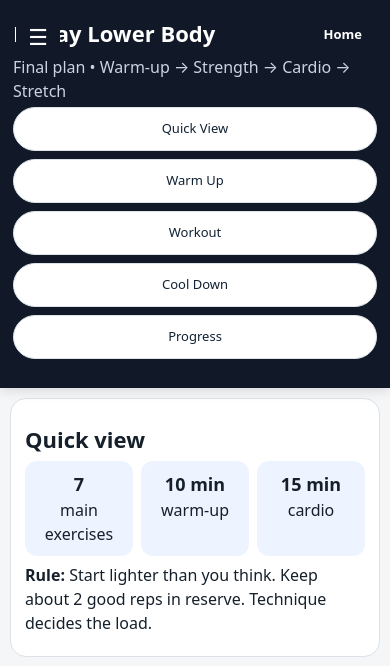
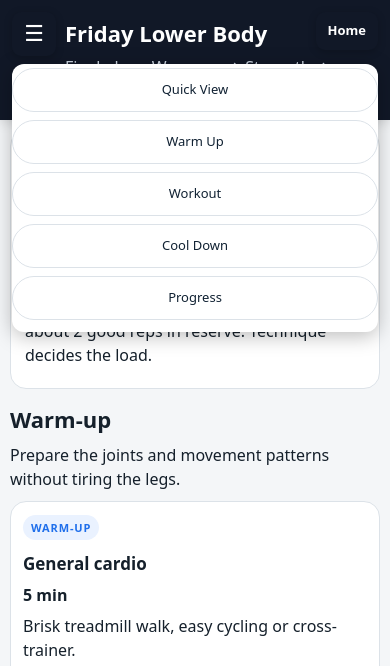
Before and after one commit to kakkartushar1/health.github.io, a website: page Lower_Body.html in a window 390 px wide. Shown: the top 666 px of the page. Drawn offline with Linux system fonts and the light colour scheme.

Commit message:
feat(nav): enhance navigation styles and functionality for better responsiveness

```diff
--- a/assets/workout-navigation.css
+++ b/assets/workout-navigation.css
@@ -103,13 +103,23 @@ html {
 }
 
 @media (max-width: 650px) {
+    .site-header {
+        position: relative;
+    }
+
+    .site-header .hero,
+    .site-header > h1,
+    .site-header > p {
+        padding-left: 52px;
+    }
+
     .nav-toggle {
         display: inline-flex;
         align-items: center;
         justify-content: center;
-        position: absolute;
-        top: 16px;
-        left: 16px;
+        position: fixed;
+        top: 12px;
+        left: 12px;
         min-width: 44px;
         min-height: 44px;
         padding: 0;
@@ -119,14 +129,31 @@ html {
         color: #fff;
         font-size: 22px;
         cursor: pointer;
-        z-index: 11;
+        z-index: 30;
+        box-shadow: 0 2px 8px #0003;
+    }
+
+    .site-header .home-button {
+        position: fixed;
+        top: 12px;
+        right: 12px;
+        z-index: 30;
+        box-shadow: 0 2px 8px #0003;
     }
 
     .nav {
         display: none;
         flex-direction: column;
         gap: 6px;
-        padding: 8px 0 12px;
+        position: fixed;
+        top: 64px;
+        left: 12px;
+        right: 12px;
+        z-index: 29;
+        background: #fff;
+        border-radius: 12px;
+        padding: 10px;
+        box-shadow: 0 4px 20px #0004;
     }
 
     .nav.open {
@@ -135,11 +162,6 @@ html {
 
     .nav a {
         justify-content: center;
-    }
-
-    .site-header .home-button {
-        top: 16px;
-        right: 16px;
     }
 
     .site-header h1 {
--- a/assets/workout-navigation.js
+++ b/assets/workout-navigation.js
@@ -32,7 +32,8 @@
   var navToggle = document.querySelector('.nav-toggle');
   var nav = document.querySelector('.nav');
   if (navToggle && nav) {
-    navToggle.addEventListener('click', function () {
+    navToggle.addEventListener('click', function (e) {
+      e.stopPropagation();
       var open = nav.classList.toggle('open');
       navToggle.setAttribute('aria-expanded', String(open));
     });
@@ -42,5 +43,11 @@
         navToggle.setAttribute('aria-expanded', 'false');
       });
     });
+    document.addEventListener('click', function (e) {
+      if (!nav.classList.contains('open')) return;
+      if (nav.contains(e.target) || navToggle.contains(e.target)) return;
+      nav.classList.remove('open');
+      navToggle.setAttribute('aria-expanded', 'false');
+    });
   }
 })();
```
Also changed, not shown: tests/upper-body-pull.test.js (+1 -2 lines), tests/upper-body-push.test.js (+1 -2 lines), tests/upper-body.test.js (+1 -2 lines).
